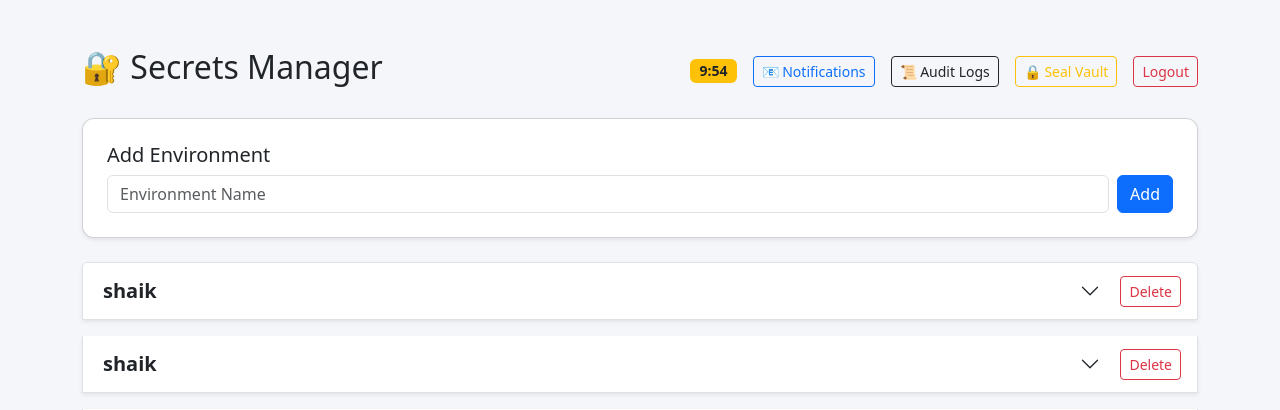
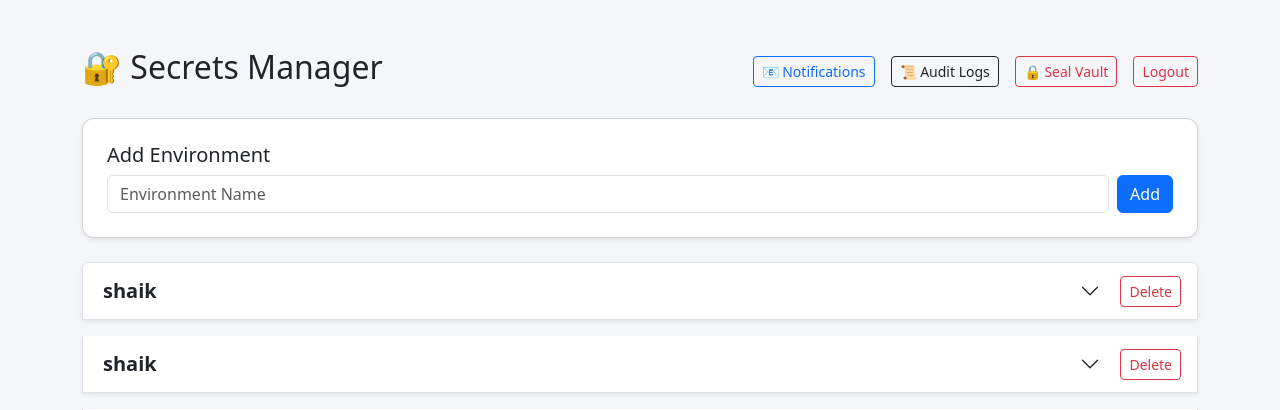
Before and after one commit to shaik-byte/ci-secrets-management, a Django app: template vault_dashboard/templates/vault_dashboard/dashboard.html in a window 1280 px wide. Shown: the top 410 px of the page. Run offline with Django 5.2, Linux system fonts and the light colour scheme; the template is opened without the code that fills it: values that come from a table or form of the project are taken from there, others are empty; data comes from the database, SQL or seed files in the repository.

Commit message:
Remove auto-seal timer UI and set Seal Vault button red

```diff
--- a/vault_dashboard/templates/vault_dashboard/dashboard.html
+++ b/vault_dashboard/templates/vault_dashboard/dashboard.html
@@ -9,7 +9,6 @@
         body { background-color: #f4f6f9; }
         .card { border-radius: 12px; }
         .secret-value { font-family: monospace; }
-        #timer { font-weight: bold; font-size: 14px; }
         .env-header { font-size: 1.25rem; font-weight: 700; }
         .accordion-button:focus { box-shadow: none; }
     </style>
@@ -24,8 +23,6 @@
         <h2>🔐 Secrets Manager</h2>
 
         <div class="d-flex align-items-center gap-3">
-            <span id="timer" class="badge bg-warning text-dark">10:00</span>
-
             <!-- ✅ NEW NOTIFICATIONS BUTTON -->
             <a href="{% url 'notifications' %}" class="btn btn-outline-primary btn-sm">
                 📧 Notifications
@@ -36,7 +33,7 @@
 
             <form method="POST" action="{% url 'seal' %}" class="d-inline">
                 {% csrf_token %}
-                <button type="submit" class="btn btn-outline-warning btn-sm">
+                <button type="submit" class="btn btn-outline-danger btn-sm">
                     🔒 Seal Vault
                 </button>
             </form>
@@ -210,7 +207,7 @@
                                                     {% if request.user.is_superuser %}
                                                     <form method="POST" action="{% url 'toggle_secret_access' secret.id %}">
                                                         {% csrf_token %}
-                                                        <button type="submit" class="btn btn-outline-warning btn-sm">
+                                                        <button type="submit" class="btn btn-outline-danger btn-sm">
                                                             {% if secret.is_access_enabled %}Disable Access{% else %}Enable Access{% endif %}
                                                         </button>
                                                     </form>
@@ -289,46 +286,7 @@ function toggleSecret(id) {
     }
 }
 
-/* ===== LOGIN-BASED TIMER ===== */
 
-const TIMEOUT_MINUTES = 10;
-const TIMEOUT_MS = TIMEOUT_MINUTES * 60 * 1000;
-const SESSION_KEY = "vault_login_expiry";
-
-function startTimer() {
-
-    let expiry = sessionStorage.getItem(SESSION_KEY);
-
-    if (!expiry) {
-        expiry = Date.now() + TIMEOUT_MS;
-        sessionStorage.setItem(SESSION_KEY, expiry);
-    }
-
-    function update() {
-        const now = Date.now();
-        const remaining = expiry - now;
-
-        if (remaining <= 0) {
-            sessionStorage.removeItem(SESSION_KEY);
-            fetch("{% url 'seal' %}")
-                .then(() => {
-                    window.location.href = "{% url 'login' %}";
-                });
-            return;
-        }
-
-        const minutes = Math.floor(remaining / 60000);
-        const seconds = Math.floor((remaining % 60000) / 1000);
-
-        document.getElementById("timer").innerText =
-            minutes + ":" + (seconds < 10 ? "0" : "") + seconds;
-    }
-
-    setInterval(update, 1000);
-    update();
-}
-
-startTimer();
 </script>
 
 </body>
```
